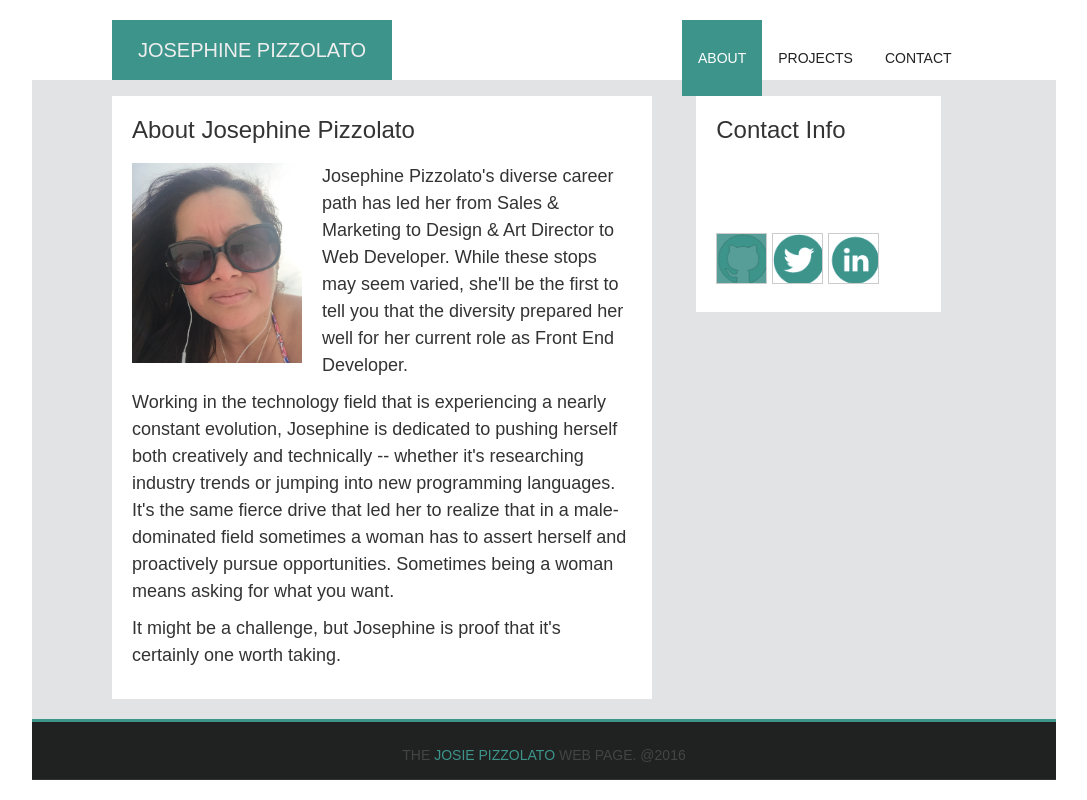
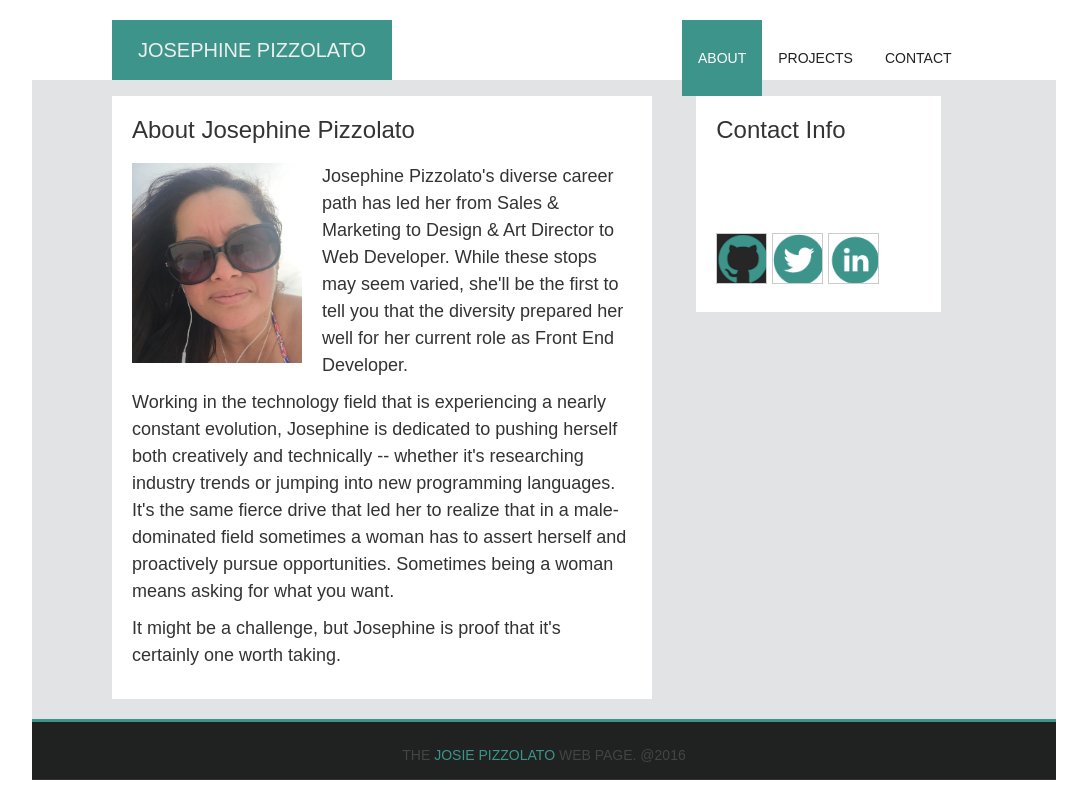
Before and after one commit to josiepizzo/HomeWork-Week1, a plain HTML site: page BasicPortfolio/index.html in a window 1280 px wide. In both pictures the pointer is over the link 837 px from the left and 264 px from the top of the page. Shown: the whole page, without its empty margins (96-1183 px from the left). Drawn offline with Linux system fonts and the light colour scheme.

Commit message:
updated hover on contact logos

```diff
--- a/BasicPortfolio/assets/css/style.css
+++ b/BasicPortfolio/assets/css/style.css
@@ -128,6 +128,10 @@ li a:active {
     transition: all 0.25s ease-out 0s;
     width: 49px;
 }
+.list-share li a:hover {
+  background-color: black;
+}
+
 .git_hub{
     display: block;
     text-align: center;
```
Also changed, not shown: 1 other file.
